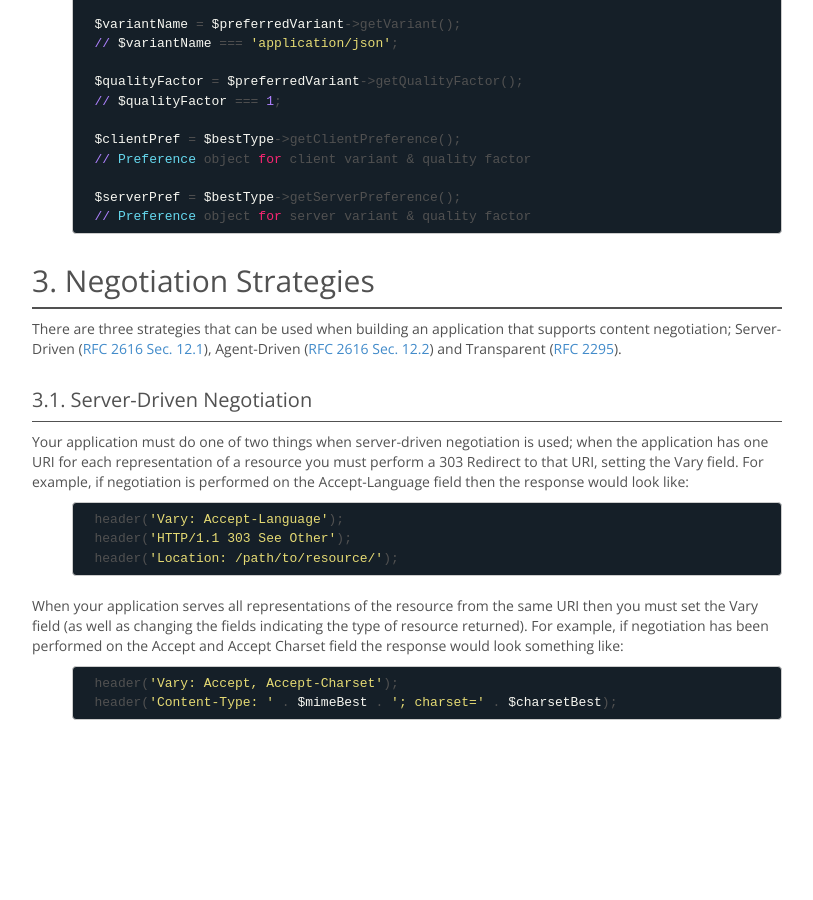
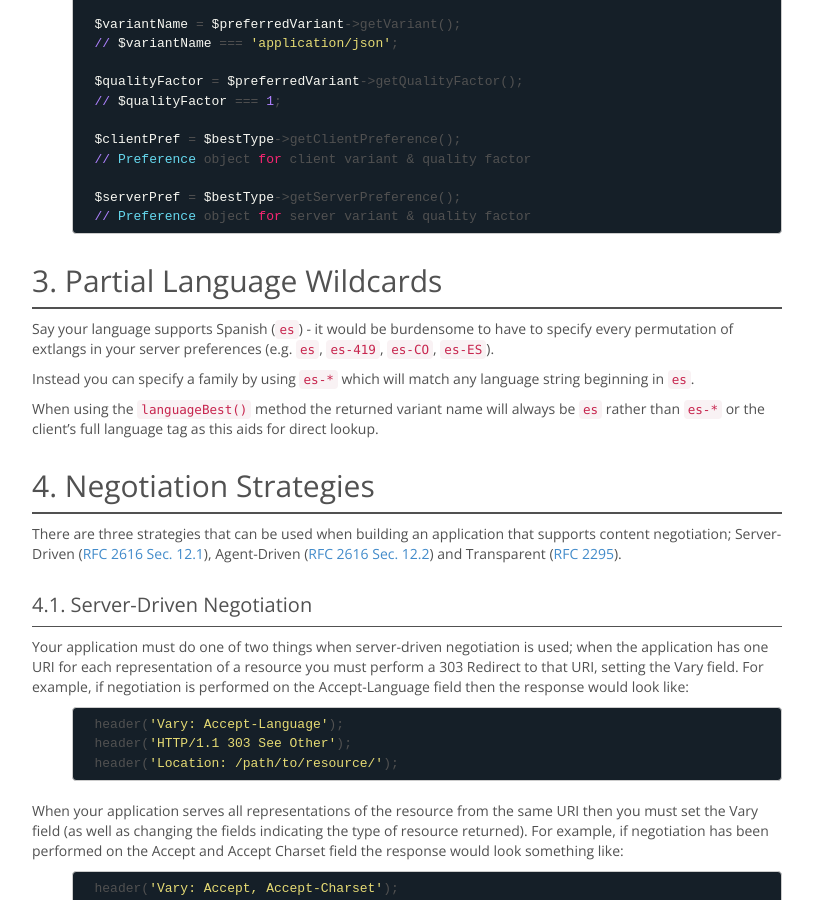
Before and after one commit to ptlis/conneg, a Jekyll site: the page built from usage.md, in a window 1280 px wide and 900 px high, scrolled down 1319 px. Shown: the whole window, without its empty margins (233-1046 px from the left). Built offline with Jekyll 4.4.1, drawn with Linux system fonts in a browser that asks for light colours; some web fonts are replaced; before the commit the page ends 2119 px from its top, so only the background shows below that; some of the changed text lies outside the part shown.

Commit message:
Add usage note for partial language wildcards

````diff
--- a/usage.md
+++ b/usage.md
@@ -92,6 +92,15 @@ $serverPref = $bestType->getServerPreference();
 ~~~
 
 
+## Partial Language Wildcards
+
+Say your language supports Spanish (```es```) - it would be burdensome to have to specify every permutation of extlangs in your server preferences (e.g. ```es```, ```es-419```, ```es-CO```, ```es-ES```).
+
+Instead you can specify a family by using ```es-*``` which will match any language string beginning in ```es```.
+
+When using the ```languageBest()``` method the returned variant name will always be ```es``` rather than ```es-*``` or the client's full language tag as this aids for direct lookup.
+
+
 ## Negotiation Strategies
 
 There are three strategies that can be used when building an application that supports content negotiation; Server-Driven ([RFC 2616 Sec. 12.1](http://tools.ietf.org/html/rfc2616#section-12.1)), Agent-Driven ([RFC 2616 Sec. 12.2](tools.ietf.org/html/rfc2616#section-12.2)) and Transparent ([RFC 2295](http://tools.ietf.org/html/rfc2295)).
````
